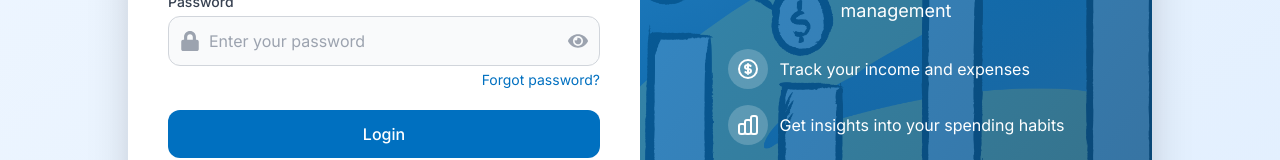
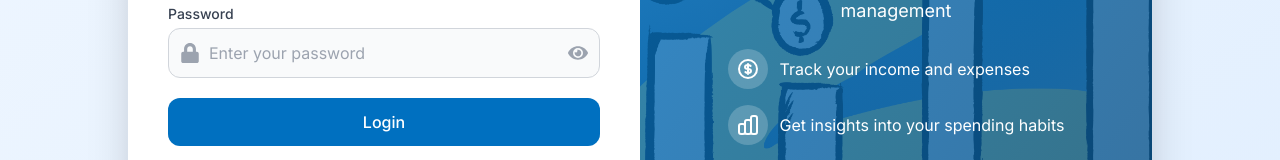
Before and after one commit to raymondcob/Finlo, a React (Vite) app: page /auth in a window 1280 px wide. Shown: the part 371-531 px from the top of the page. Built offline with nearby package versions, Linux system fonts and the light colour scheme; no server answers; a web font is replaced by a local one.

Commit message:
- removed forget password

```diff
--- a/src/components/Auth/LoginForm.jsx
+++ b/src/components/Auth/LoginForm.jsx
@@ -141,14 +141,6 @@ const LoginForm = () => {
                 </button>
               </div>
             </div>
-            <div className="flex justify-end mt-1">
-              <a
-                href="#"
-                className="text-sm text-finance-blue-600 hover:text-finance-blue-500 dark:text-finance-blue-400"
-              >
-                {t("auth.login.forgotPassword")}
-              </a>
-            </div>
           </div>
         </div>
 
```
